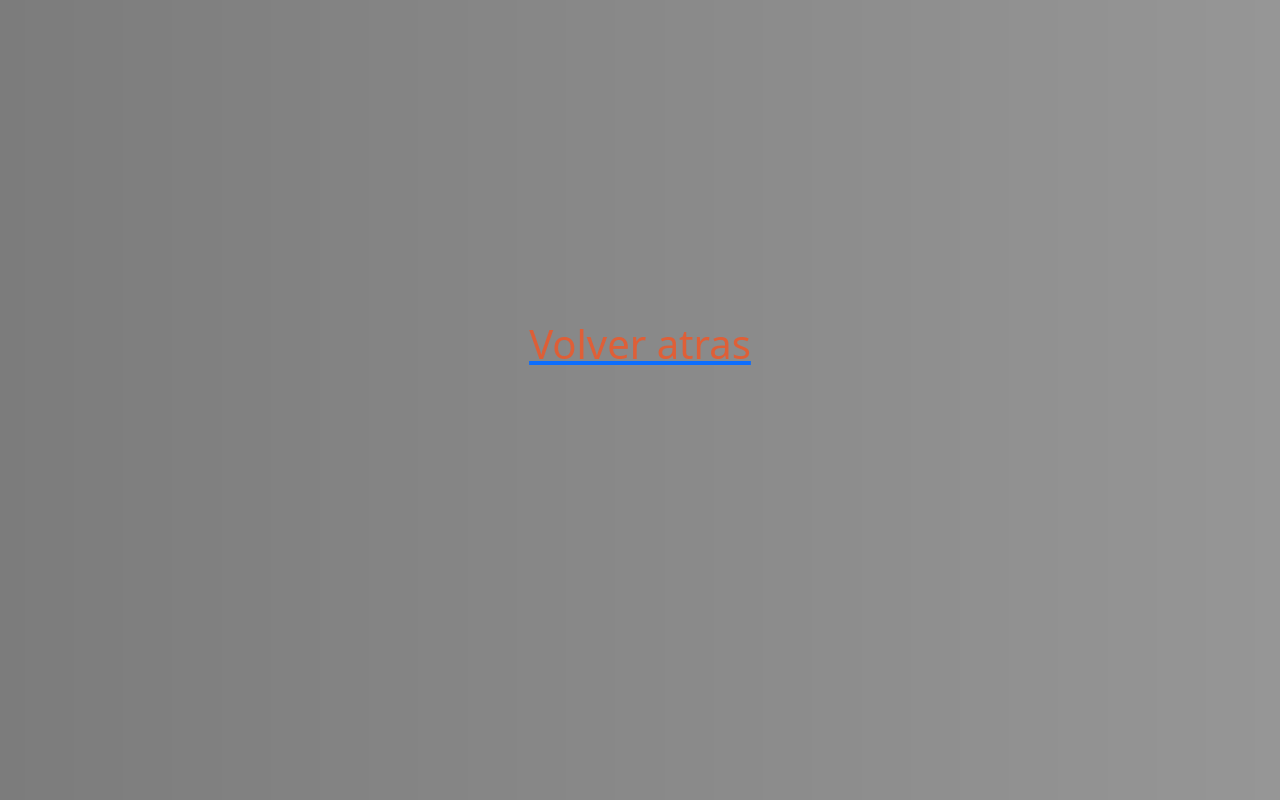
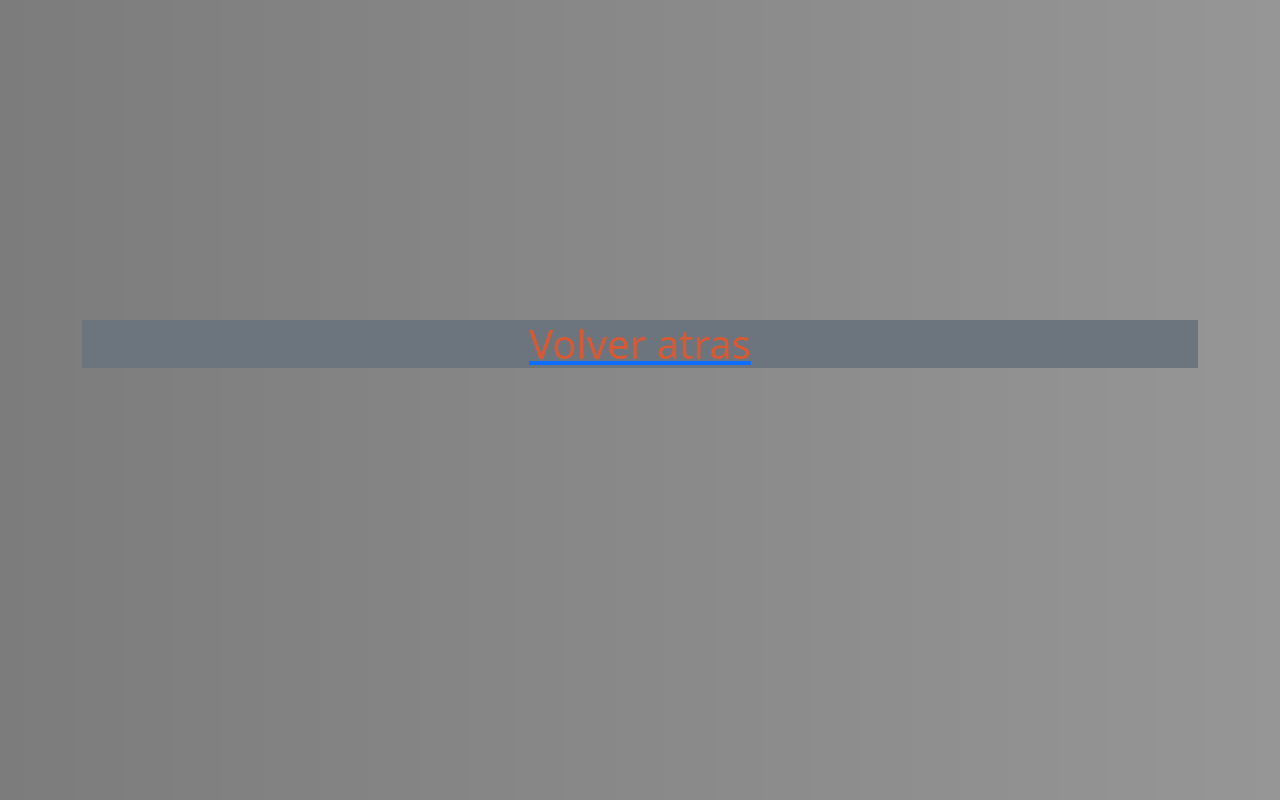
Before and after one commit to EmanuelGallo123/coder-EG-3310, a website: page pages/error404.html in a window 1280 px wide. Drawn offline with nearby package versions, Linux system fonts and the light colour scheme; a web font is replaced by a local one.

Commit message:
master 3er entrega - error404bg - acomode video instruct

```diff
--- a/pages/error404.html
+++ b/pages/error404.html
@@ -28,7 +28,7 @@
 
     <main>
         <div class="container">
-           <a href="./Empeza a entrenar.html"> <h1 class="letraNaranjita text-center marginTop">Volver atras</h1> </a>
+           <a href="./Empeza a entrenar.html"> <h1 class="letraNaranjita text-center marginTop bg-secondary">Volver atras</h1> </a>
         </div>
     </main>
 
```
